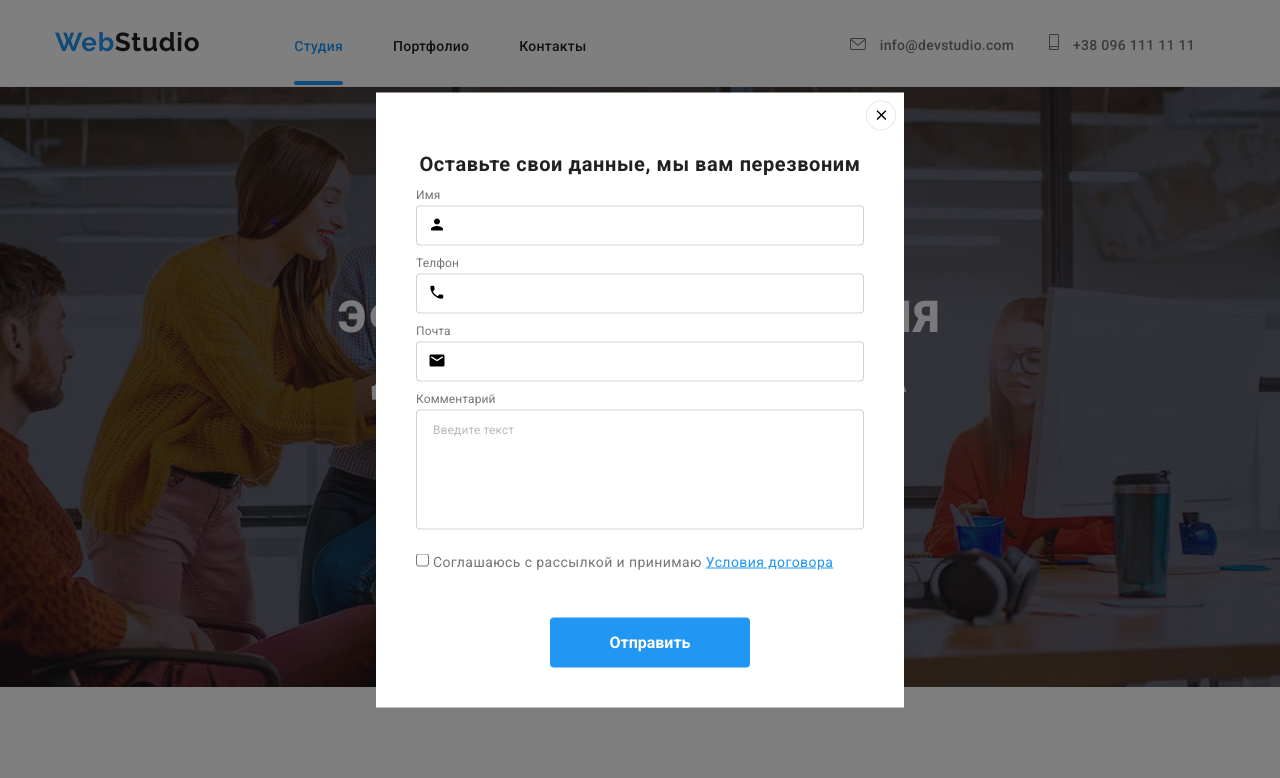
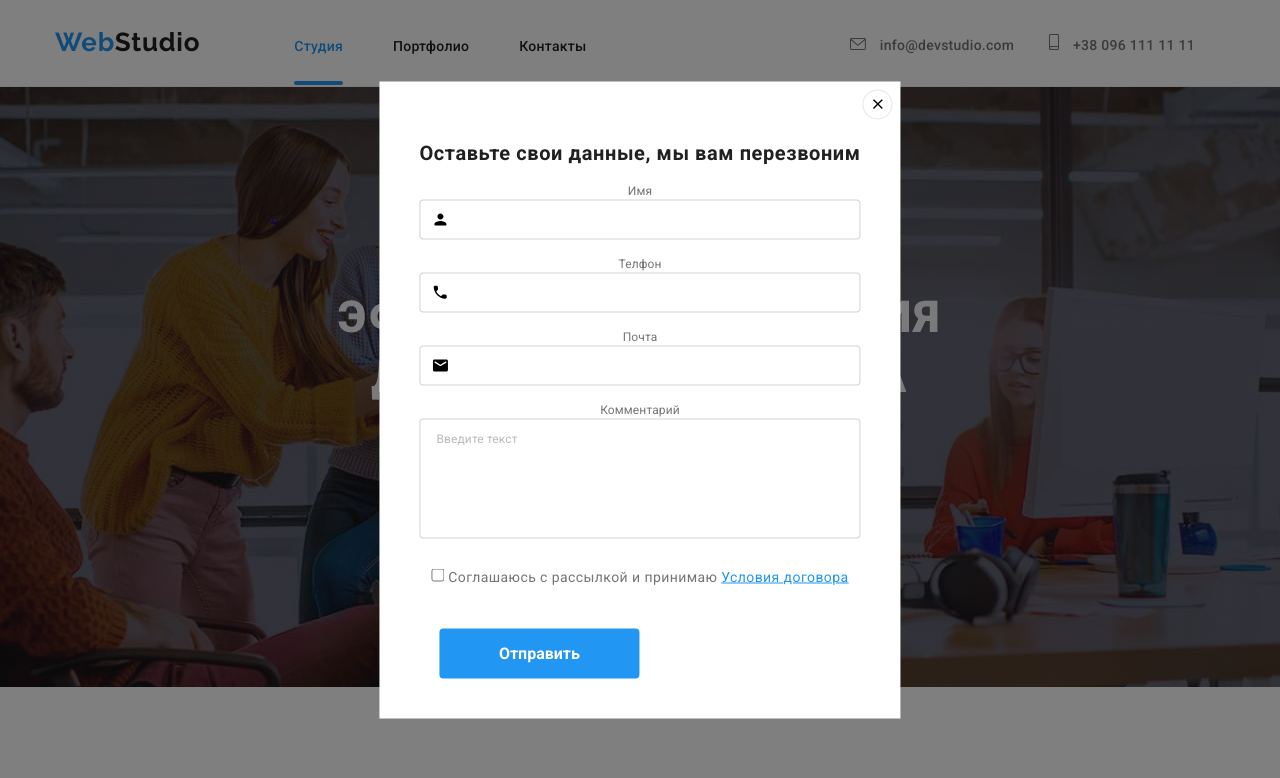
Before and after one commit to ArtemDeynega/goit-markup-hw-06, a plain HTML site: page index.html in a window 1280 px wide. Both pictures are taken after a click on the button "Заказать услугу". Shown: the top 778 px of the page. Drawn offline with nearby package versions, Linux system fonts and the light colour scheme.

Commit message:
сделал иконки

```diff
--- a/index.html
+++ b/index.html
@@ -93,25 +93,34 @@
           <div role="group" class="group">
             <div class="form-field">
             <label class="field-label" for="user-name">Имя</label>
-            <input class="field-input" type="text" name="user-name" id="user-name" placeholder=" ">
+            <span class="wrapper-form-filed">
+              <input class="field-input" type="text" name="user-name" id="user-name" placeholder=" ">
             <svg class="btn-form-icon" width="18" height="18">
               <use href="./image/sprite.svg#person-modal"></use>
             </svg>
+            </span>
+
 
           </div>
           <div class="form-field">
             <label class="field-label" for="tel">Телфон</label>
-            <input class="field-input" type="tel" name="tel" id="tel" placeholder=" ">
+            <span class="wrapper-form-filed">
+              <input class="field-input" type="tel" name="tel" id="tel" placeholder=" ">
             <svg class="btn-form-icon" width="18" height="18">
               <use href="./image/sprite.svg#phone-modal"></use>
             </svg>
+            </span>
+
           </div>
           <div class="form-field">
             <label class="field-label" for="email">Почта</label>
-            <input class="field-input" type="email" name="email" id="email" placeholder=" ">
+            <span class="wrapper-form-filed">
+              <input class="field-input" type="email" name="email" id="email" placeholder=" ">
             <svg class="btn-form-icon" width="18" height="18">
               <use href="./image/sprite.svg#email-modal"></use>
             </svg>
+            </span>
+
           </div>
 
           <div class="form-field">
--- a/style/style.css
+++ b/style/style.css
@@ -823,6 +823,7 @@ textarea {
       fill: var(--primary-white-color);
 
 }
+
 .container-footer-form {
       margin-top: 72px;
       margin-left: 94px;
@@ -830,6 +831,7 @@ textarea {
 
 
 }
+
 .subscription-title {
       margin-top: 0;
       margin-bottom: 20px;
@@ -843,6 +845,7 @@ textarea {
 
       color: #FFFFFF;
 }
+
 .form-email {
       width: 358px;
       height: 50px;
@@ -860,11 +863,13 @@ textarea {
       line-height: 20px;
       color: rgba(255, 255, 255, 0.6);
 }
+
 .form-email::placeholder {
       font-size: 16px;
       line-height: 20px;
       color: rgba(255, 255, 255, 0.6);
 }
+
 .btn-subscription-link {
       display: inline-flex;
       align-content: center;
@@ -890,12 +895,14 @@ textarea {
 
 
 }
+
 .subscription-icon {
       fill: var(--primary-white-color);
       margin-left: 10px;
 
 
 }
+
 .form-email::placeholder {
       font-family: Roboto;
       font-style: normal;
@@ -1063,8 +1070,8 @@ textarea {
 }
 
 .form {
-      margin-left: auto;
-      margin-right: auto;
+      display: flex;
+      flex-direction: column;
 
 }
 
@@ -1099,20 +1106,12 @@ textarea {
       box-sizing: border-box;
       font-size: 14px;
 
-      width: 448px;
+      width: 100%;
       height: 40px;
 
 }
 
 
-.form-field {
-      position: relative;
-      margin-top: 0;
-      display: flex;
-      flex-direction: column;
-
-
-}
 
 .form-field:not(:last-child) {
       margin-bottom: 10px;
@@ -1120,17 +1119,23 @@ textarea {
 
 .field-input.textarea {
       padding: 12px 16px;
-      width: 448px;
+      width: 100%;
       height: 120px;
+}
+.wrapper-form-filed {
+      position: relative;
+      display: block;
 }
 
 .btn-form-icon {
       position: absolute;
-      top: 28px;
+      top: 50%;
       left: 12px;
+      transform: translateY(-50%);
 
 }
-.form-field:focus-within .btn-form-icon {
+
+.field-input:focus+ .btn-form-icon {
       fill: var(--accent-color);
       transition: color var(--timing-function) var(--transition-duration250);
 }
@@ -1144,13 +1149,14 @@ textarea {
       line-height: 14px;
       letter-spacing: 0.01em;
 }
+
 /* .form-field:focus-within .field-label {
 
       color: var(--accent-color);
       transition: color var(--timing-function) var(--transition-duration250);
 } */
 
-.field-input:focus{
+.field-input:focus {
       outline: none;
       border: 1px solid var(--accent-color);
       transition: border var(--timing-function) var(--transition-duration250);
@@ -1215,6 +1221,7 @@ textarea {
       text-decoration: underline;
       color: var(--accent-color);
 }
+
 .btn-submit {
       width: 200px;
       height: 50px;
@@ -1222,6 +1229,7 @@ textarea {
 
       color: var(--primary-white-color);
       background: var(--accent-color);
+      outline: none;
 
       border-radius: 4px;
       border: inherit;
@@ -1236,12 +1244,15 @@ textarea {
       align-items: center;
       cursor: pointer;
 
+
 }
+
 .btn-submit:hover,
 .btn-submit:focus {
       box-shadow: 0px 4px 4px rgba(0, 0, 0, 0.15);
       transition: box-shadow var(--transition-duration250) var(--timing-function);
 }
+
 /* Устанавливает рамку */
 border: 2px solid #2196F3;
 
```
